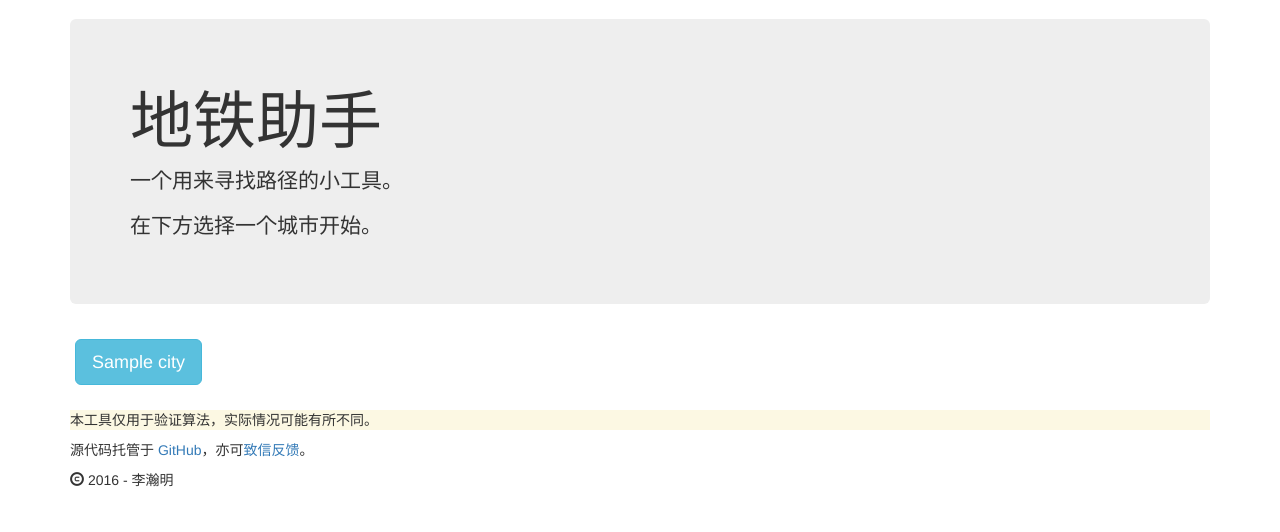
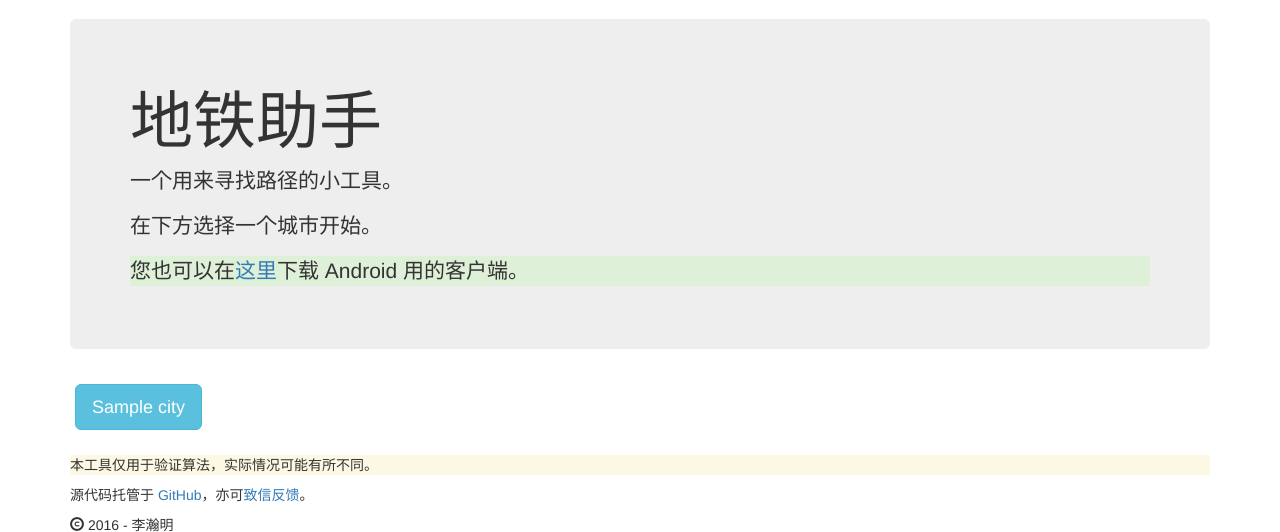
Before and after one commit to vontio/MetroSearch, a Python web app: template MetroRouteFinder/templates/index.html in a window 1280 px wide. Shown: the part 51-583 px from the top of the page. Run offline with Jinja, Linux system fonts and the light colour scheme; the template is opened without the code that fills it: most values are stand-ins (such as "Sample title", 1, 10 or a date in 2020); some libraries are stand-ins or nearby versions.

Commit message:
Link to Android Client

```diff
--- a/MetroRouteFinder/templates/index.html
+++ b/MetroRouteFinder/templates/index.html
@@ -1 +1 @@
-{%extends "layout.html"%}{%block page_content%}<div class="jumbotron"><h1>地铁助手</h1><p>一个用来寻找路径的小工具。</p><p>在下方选择一个城市开始。</p></div><nav>{%for City in Cities%}<a class="btn btn-info btn-lg CityList" href="{{url_for('City',City=City)}}">{{City}}</a>{%endfor%}</nav>{%endblock%}
+{%extends "layout.html"%}{%block page_content%}<div class="jumbotron"><h1>地铁助手</h1><p>一个用来寻找路径的小工具。</p><p>在下方选择一个城市开始。</p><p class="bg-success">您也可以在<a href="//lihanming.me/dolphin/Metro.apk">这里</a>下载 Android 用的客户端。</p></div><nav>{%for City in Cities%}<a class="btn btn-info btn-lg CityList" href="{{url_for('City',City=City)}}">{{City}}</a>{%endfor%}</nav>{%endblock%}
```
